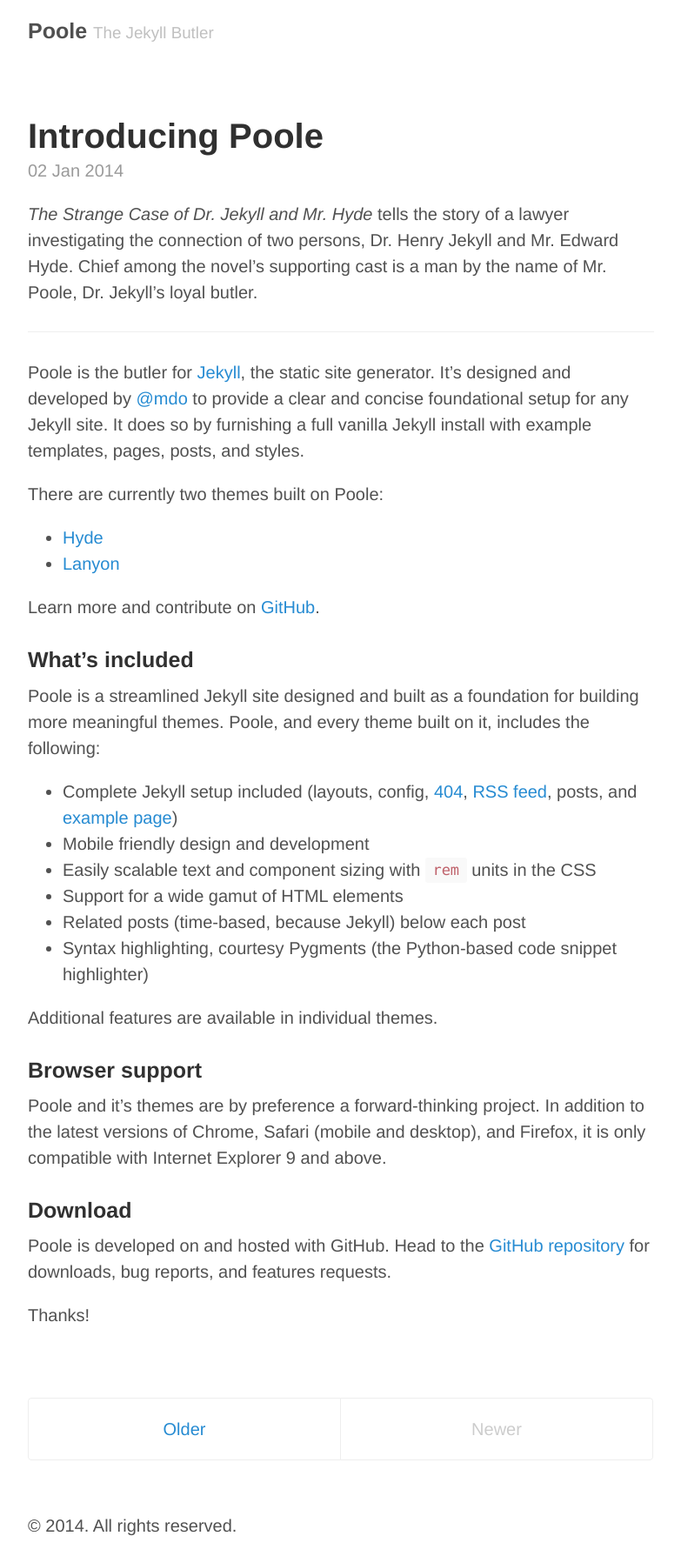
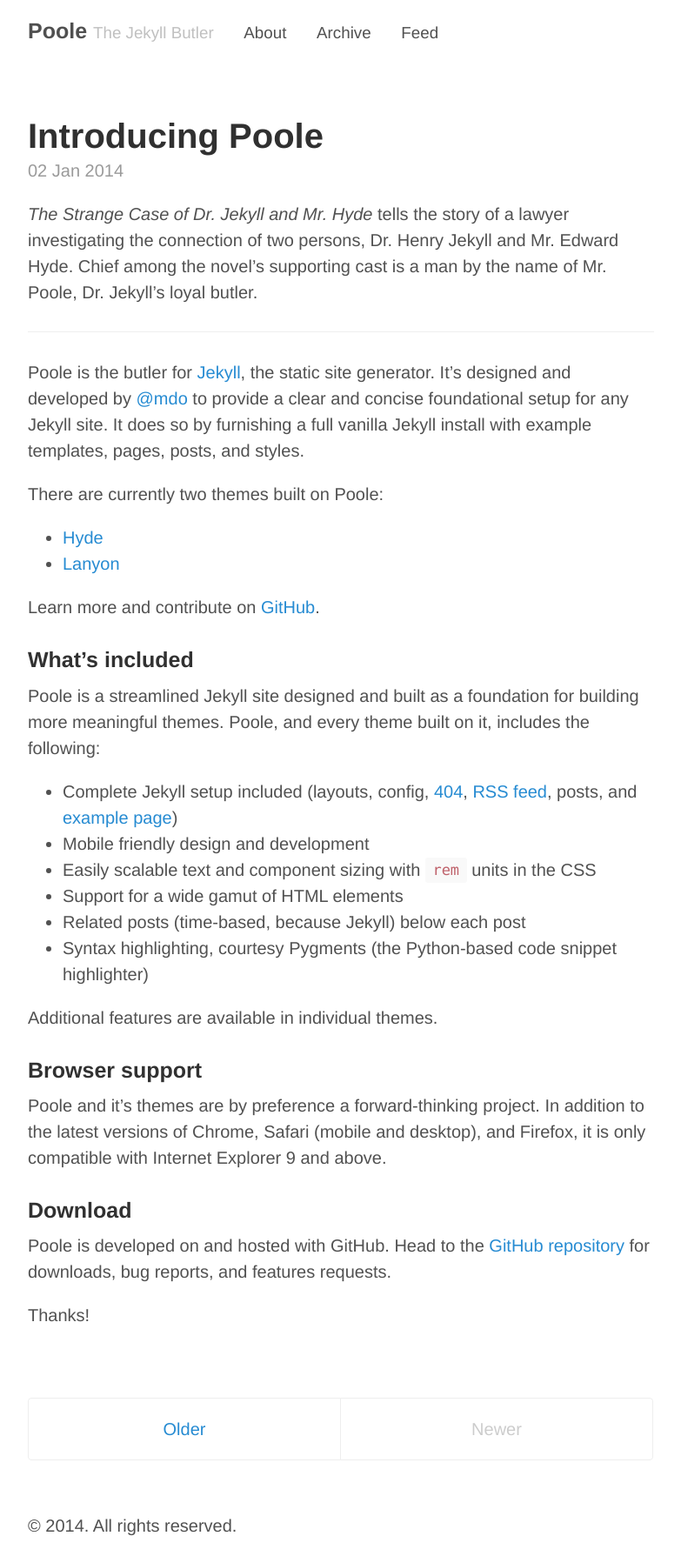
Before and after one commit to duponter/duponter.github.io, a Jekyll site: the page built from index.html, in a window 1280 px wide. Shown: the whole page at 87% size, without its empty margins (248-1031 px from the left). Built offline with Jekyll 4.4.1, drawn with Linux system fonts in a browser that asks for light colours; Markdown is read by kramdown in place of the engine named in the settings; the list of posts is cut into pages by our own code.

Commit message:
Added posts archive page.

```diff
--- a/_config.yml
+++ b/_config.yml
@@ -15,6 +15,10 @@
   name:           Mark Otto
   url:            https://twitter.com/mdo
   email:          markdotto@gmail.com
+pages_list:
+  About:          '/about'
+  Archive:        '/archive'
+  Feed:           '/atom.xml'
 
 # Custom vars
 version:          1.0.0
--- a/_layouts/default.html
+++ b/_layouts/default.html
@@ -10,6 +10,11 @@
         <h3 class="masthead-title">
             <a href="{{ site.baseurl }}" title="Home">{{ site.title }}</a>
             <small>{{ site.tagline }}</small>
+
+            {% for page in site.pages_list %}
+            &nbsp;&nbsp;&nbsp;
+            <small><a href="{{ page[1]  }}">{{ page[0] }}</a></small>
+            {% endfor %}
         </h3>
     </div>
 
```
Also changed, not shown: archive.md (added, +10 -0 lines). Lines whose indentation alone changed are shown as unchanged.
